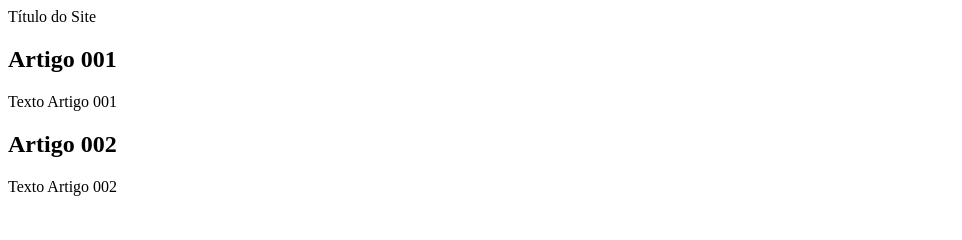
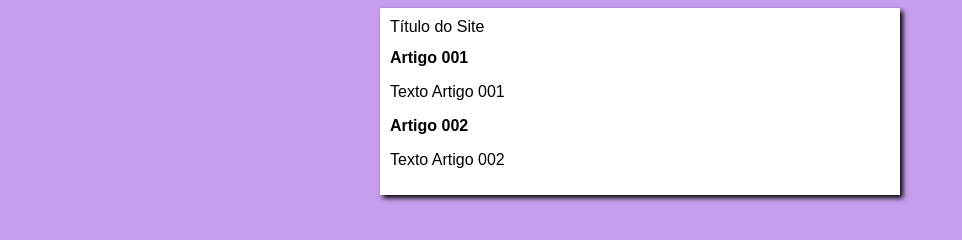
Before and after one commit to rogers-filho/projeto-site, a plain HTML site: page index.html in a window 1280 px wide. Shown: the whole page, without its empty margins (0-962 px from the left). Drawn offline with Linux system fonts and the light colour scheme.

Commit message:
iniciei o design

```diff
--- /dev/null
+++ b/estilos/style.css
@@ -0,0 +1,16 @@
+*{
+    font-family: Arial, Helvetica, sans-serif;
+    font-size: 16px;
+}
+
+body{
+    background-color: rgb(199, 158, 238);
+}
+
+main{
+    background-color: white;
+    width: 500px;
+    margin: auto;
+    padding: 10px;
+    box-shadow: 3px 3px 5px black;
+}
--- a/index.html
+++ b/index.html
@@ -5,6 +5,7 @@
     <meta http-equiv="X-UA-Compatible" content="IE=edge">
     <meta name="viewport" content="width=device-width, initial-scale=1.0">
     <title>Título do Site</title>
+    <link rel="stylesheet" href="estilos/style.css">
 </head>
 <body>
     <main>
```
